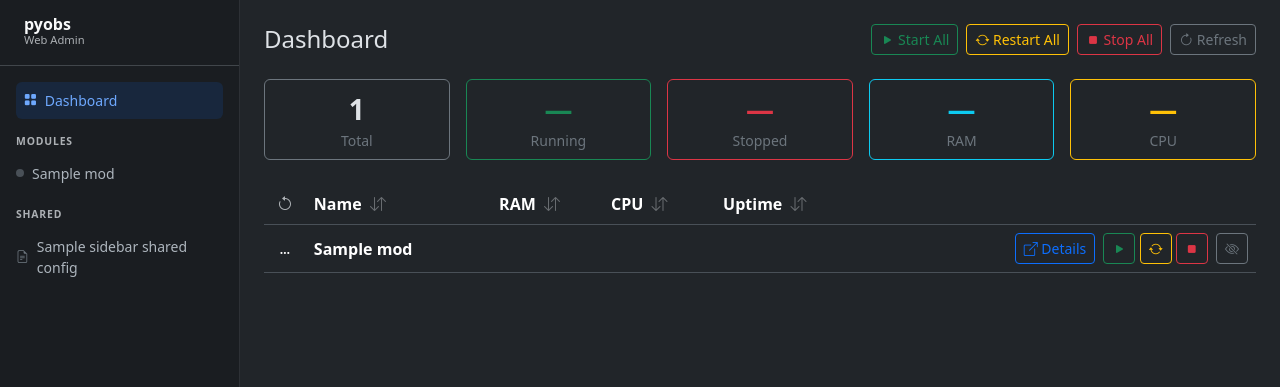
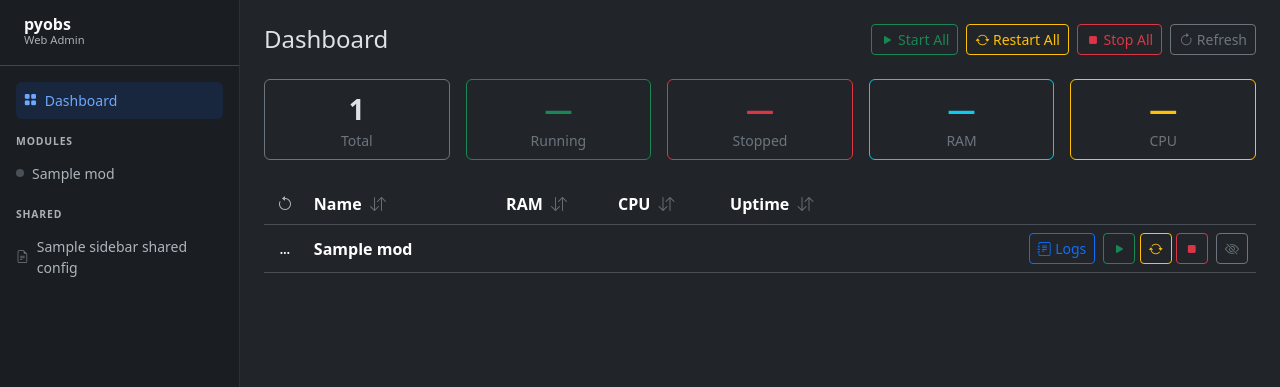
Before and after one commit to pyobs/pyobs-web-admin, a Django app: template templates/modules/dashboard.html in a window 1280 px wide. Shown: the top 387 px of the page. Run offline with Django 5.2, Linux system fonts and the light colour scheme; the template is opened without the code that fills it: most values are stand-ins (such as "Sample title", 1, 10 or a date in 2020).

Commit message:
Make module name a link and replace Details with Logs button on dashboard
Co-Authored-By: Claude Sonnet 4.6 <noreply@anthropic.com>

```diff
--- a/templates/modules/dashboard.html
+++ b/templates/modules/dashboard.html
@@ -85,14 +85,14 @@
   {% for mod in modules %}
   <tr data-module-row="{{ mod }}">
     <td class="text-nowrap" style="width:1%"><span class="badge rounded-pill status-badge unknown" data-module="{{ mod }}">…</span></td>
-    <td class="fw-semibold">{{ mod }}</td>
+    <td class="fw-semibold"><a href="{% url 'module_detail' mod %}" class="text-decoration-none text-reset">{{ mod }}</a></td>
     <td class="text-secondary small text-nowrap module-ram d-none d-md-table-cell" data-module="{{ mod }}"></td>
     <td class="text-secondary small text-nowrap module-cpu d-none d-md-table-cell" data-module="{{ mod }}"></td>
     <td class="text-secondary small text-nowrap module-uptime d-none d-md-table-cell" data-module="{{ mod }}"></td>
     <td><div class="module-log-stats d-flex gap-1 flex-wrap" data-module="{{ mod }}"></div></td>
     <td class="text-end text-nowrap">
-      <a href="{% url 'module_detail' mod %}" class="btn btn-sm btn-outline-primary me-1">
-        <i class="bi bi-box-arrow-up-right"></i> Details
+      <a href="{% url 'module_detail' mod %}#tab-logs" class="btn btn-sm btn-outline-primary me-1">
+        <i class="bi bi-journal-text"></i> Logs
       </a>
       <button class="btn btn-sm btn-outline-success" title="Start" data-action="start" onclick="quickControl('{{ mod }}', 'start', this)">
         <i class="bi bi-play-fill"></i>
```
